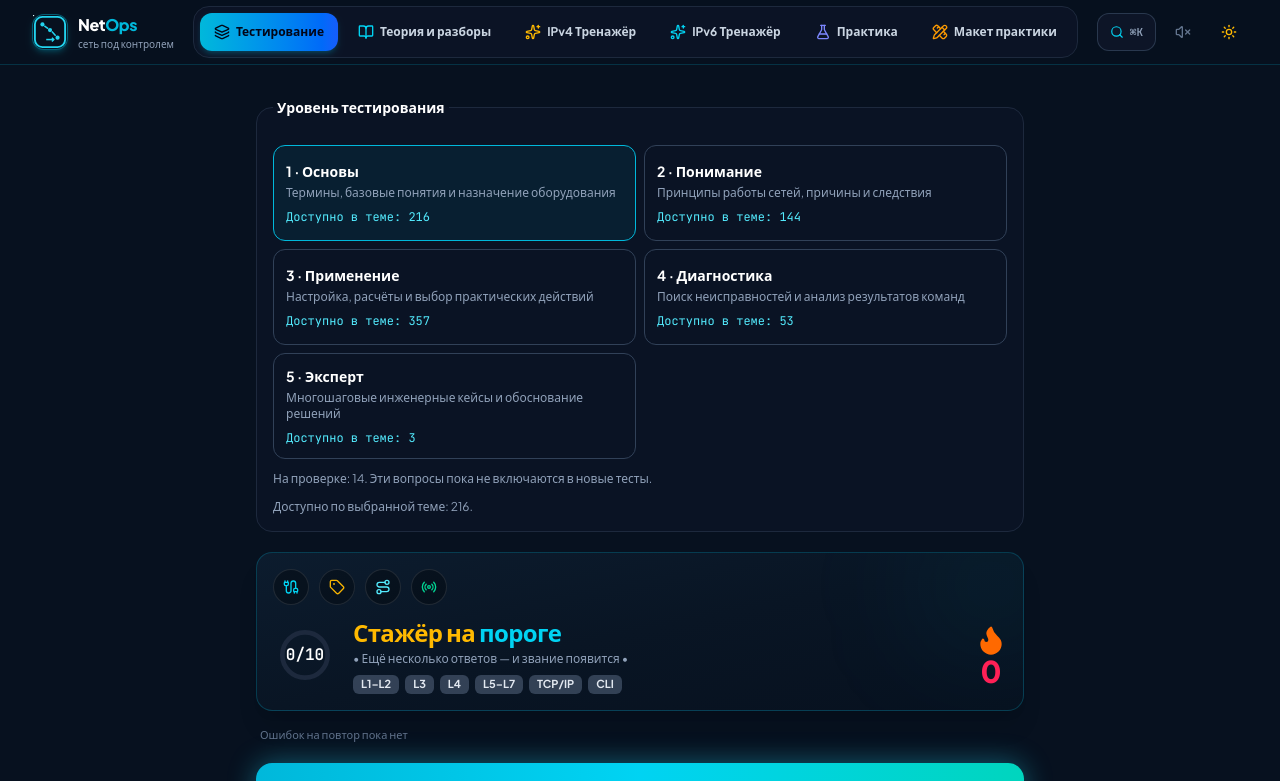
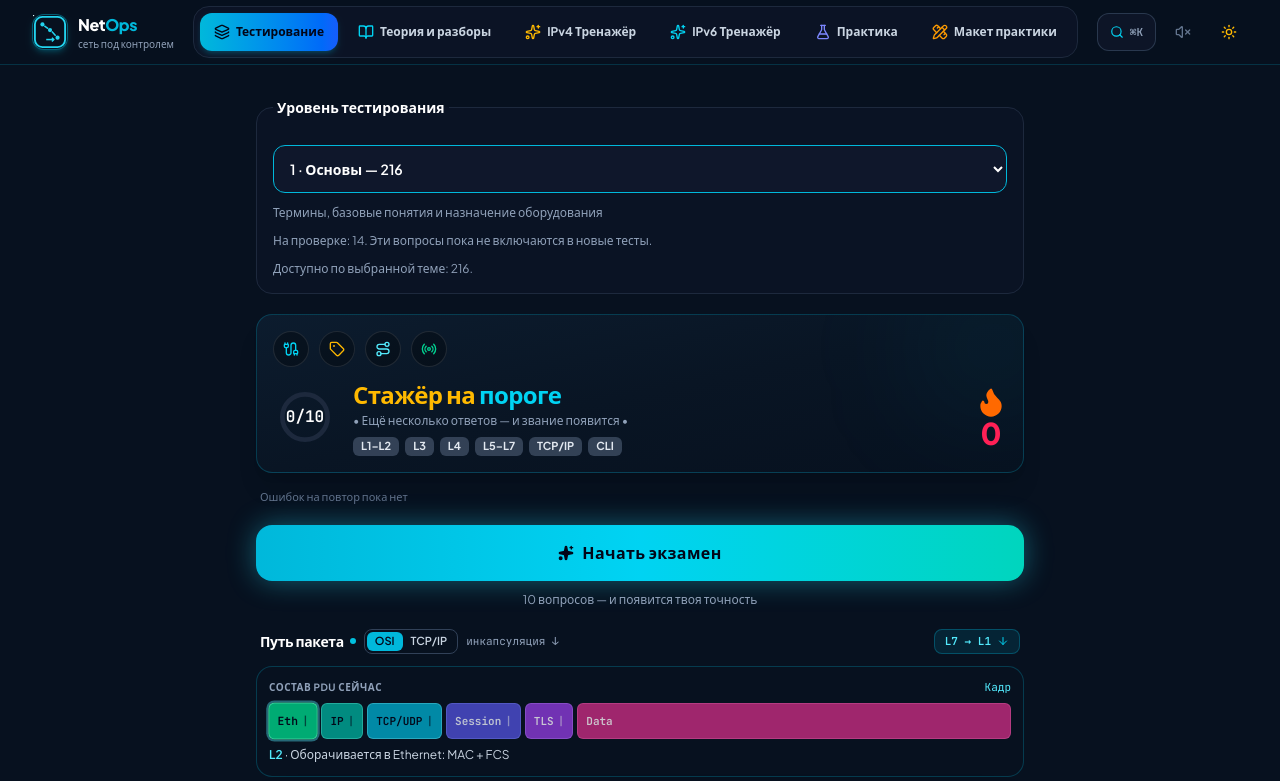
Before and after one commit to apotet/my-gemini-mirror-site, a React (Vite) app: page / in a window 1280 px wide. Shown: the top 781 px of the page. Built offline with nearby package versions, Linux system fonts and the light colour scheme.

Commit message:
ui: collapse learning level cards into compact selector

```diff
--- a/src/components/ExamView.tsx
+++ b/src/components/ExamView.tsx
@@ -272,20 +272,19 @@ export const ExamView: React.FC<ExamViewProps> = ({ ref, soundEnabled, onNavigat
         {availableReview && <button type="button" onClick={() => setReviewSession(availableReview)} className="px-4 py-2 rounded-xl border border-cyan-500 text-sm">Посмотреть разбор последней попытки</button>}
         <fieldset className="min-w-0 rounded-2xl border border-slate-200 dark:border-slate-800 bg-white dark:bg-slate-900/50 p-4 space-y-3">
           <legend className="px-1 text-sm font-bold text-slate-900 dark:text-white">Уровень тестирования</legend>
-          <div className="grid grid-cols-1 sm:grid-cols-2 gap-2">
-            {([1, 2, 3, 4, 5] as const).map(level => {
-              const count = getLearningLevelPool(selectedMode, level).length;
-              return (
-                <button key={level} type="button" aria-pressed={selectedLearningLevel === level}
-                  onClick={() => { setSelectedLearningLevel(level); setStartNotice(''); }}
-                  className={`min-h-24 min-w-0 rounded-xl border p-3 text-left text-sm transition-colors ${selectedLearningLevel === level ? 'border-cyan-500 bg-cyan-50 dark:bg-cyan-950/40' : 'border-slate-200 dark:border-slate-700'}`}>
-                  <span className="block font-bold text-slate-900 dark:text-white">{level} · {LEARNING_LEVELS[level].ru}</span>
-                  <span className="mt-1 block text-xs text-slate-500 dark:text-slate-400">{LEARNING_LEVEL_DESCRIPTIONS[level]}</span>
-                  <span className="mt-2 block text-xs font-mono text-cyan-700 dark:text-cyan-300">Доступно в теме: {count}</span>
-                </button>
-              );
-            })}
-          </div>
+          <select
+            aria-label="Уровень тестирования"
+            value={selectedLearningLevel}
+            onChange={event => { setSelectedLearningLevel(Number(event.target.value) as LearningLevel); setStartNotice(''); }}
+            className="w-full min-h-12 rounded-xl border border-cyan-500 bg-cyan-50 dark:bg-slate-900 px-3 py-2 text-sm font-semibold text-slate-900 dark:text-white focus-visible:outline focus-visible:outline-2 focus-visible:outline-offset-2 focus-visible:outline-cyan-500"
+          >
+            {([1, 2, 3, 4, 5] as const).map(level => (
+              <option key={level} value={level}>
+                {level} · {LEARNING_LEVELS[level].ru} — {getLearningLevelPool(selectedMode, level).length}
+              </option>
+            ))}
+          </select>
+          <p className="text-xs text-slate-500 dark:text-slate-400">{LEARNING_LEVEL_DESCRIPTIONS[selectedLearningLevel]}</p>
           <p className="text-xs text-slate-500 dark:text-slate-400">На проверке: {LEARNING_LEVEL_REVIEW_COUNT}. Эти вопросы пока не включаются в новые тесты.</p>
           <p role="status" aria-live="polite" className="text-xs text-slate-500 dark:text-slate-400">
             Доступно по выбранной теме: {availableCount}.
```
